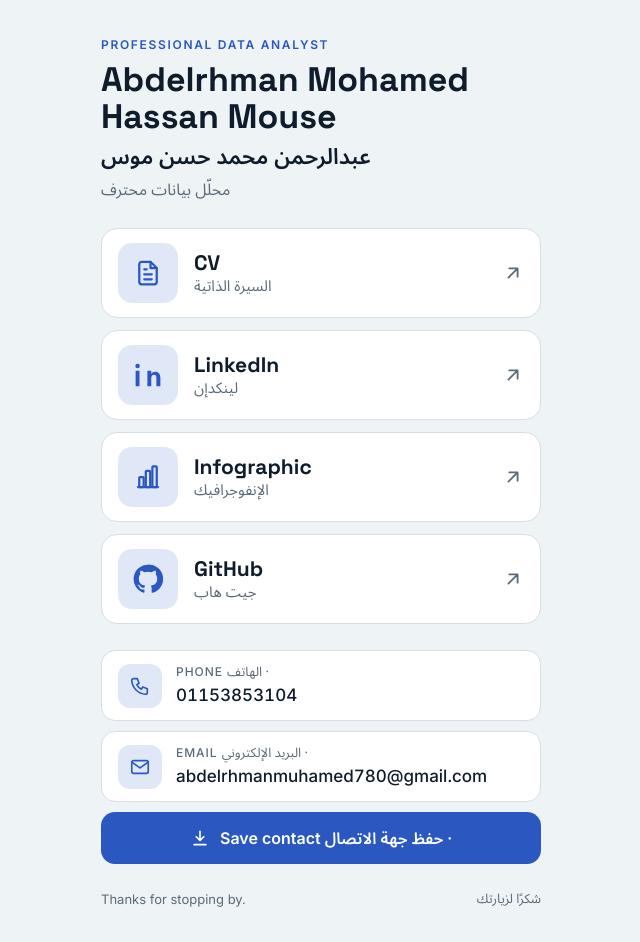
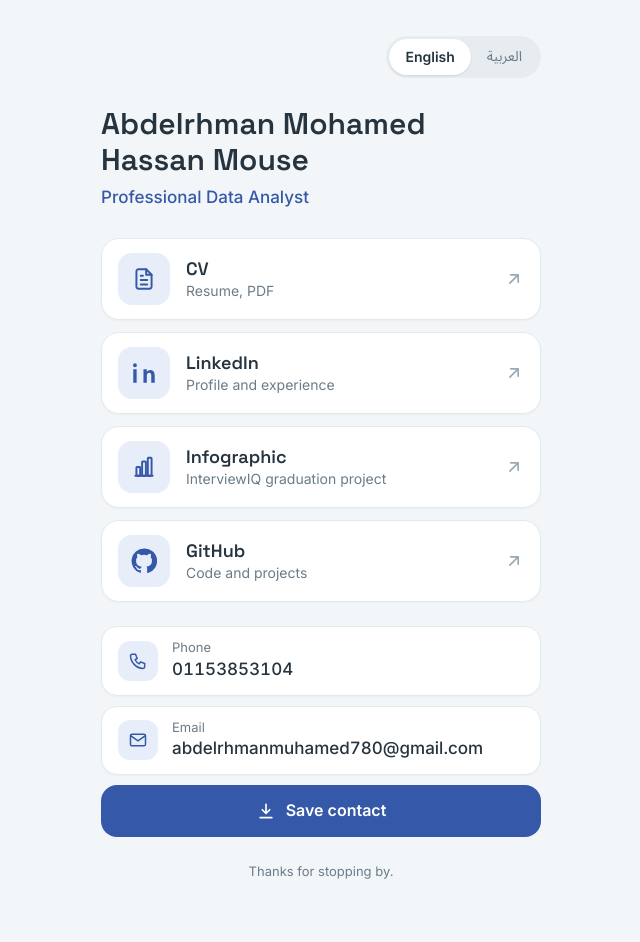
Before and after one commit to abdelrhmanmouse/abdelrhmanmouse.github.io, a plain HTML site: page data-analyst/index.html in a window 1280 px wide. Shown: the whole page, without its empty margins (319-959 px from the left). Drawn offline with Linux system fonts and the light colour scheme.

Commit message:
Update index.html

```diff
--- a/data-analyst/index.html
+++ b/data-analyst/index.html
@@ -1,158 +1,165 @@
 <!doctype html>
-<html lang="en">
+<html lang="en" dir="ltr">
 <head>
 <meta charset="utf-8">
-<meta name="viewport" content="width=device-width, initial-scale=1, viewport-fit=cover">
+<meta name="viewport" content="width=device-width, initial-scale=1">
 <title>Abdelrhman Mohamed Hassan Mouse | Professional Data Analyst</title>
 <meta name="description" content="Abdelrhman Mohamed Hassan Mouse, Professional Data Analyst. CV, LinkedIn, GitHub and contact details.">
 <link rel="preconnect" href="https://fonts.googleapis.com">
-<link rel="preconnect" href="https://fonts.gstatic.com" crossorigin>
-<link rel="stylesheet" href="https://fonts.googleapis.com/css2?family=Inter:wght@400;500;600&family=Noto+Sans+Arabic:wght@400;600&family=Space+Grotesk:wght@500;700&display=swap">
+<link rel="stylesheet" href="https://fonts.googleapis.com/css2?family=Inter:wght@400;500;600&family=Noto+Sans+Arabic:wght@400;500;600&family=Space+Grotesk:wght@500;600&display=swap">
 <style>
-  /* Layout: one centered column built for a phone opened from a QR scan: name, four big links, contact rows, save button */
+  /* Layout: one calm centered column: language switch, name and role, four soft link cards, contact rows, save button. Single light look by choice. */
   :root {
-    --bg: #EEF3F5;
+    --bg: #F3F6F8;
     --surface: #FFFFFF;
-    --ink: #0E1C2B;
-    --muted: #5B6B79;
-    --line: #D5DFE4;
-    --accent: #2A58C0;
+    --ink: #26343F;
+    --muted: #6B7C88;
+    --line: #E3EAEE;
+    --track: #E6ECEF;
+    --accent: #3558A8;
     --accent-ink: #FFFFFF;
-    --tile: #E0E8F8;
+    --tile: #E8EEF9;
     --font-display: "Space Grotesk", "Segoe UI", system-ui, sans-serif;
-    --font-body: "Inter", "Noto Sans Arabic", "Segoe UI", system-ui, sans-serif;
+    --font-body: "Inter", "Segoe UI", system-ui, sans-serif;
     --font-ar: "Noto Sans Arabic", "Segoe UI", Tahoma, system-ui, sans-serif;
     color-scheme: light;
   }
-  @media (prefers-color-scheme: dark) {
-    :root:not([data-theme="light"]) {
-      --bg: #0A131C; --surface: #121F2B; --ink: #E8F0F4; --muted: #8FA2B1; --line: #223444;
-      --accent: #86A9FF; --accent-ink: #0B1B3D; --tile: #172745;
-      color-scheme: dark;
-    }
-  }
-  :root[data-theme="dark"] {
-    --bg: #0A131C; --surface: #121F2B; --ink: #E8F0F4; --muted: #8FA2B1; --line: #223444;
-    --accent: #86A9FF; --accent-ink: #0B1B3D; --tile: #172745;
-    color-scheme: dark;
-  }
-
   * { box-sizing: border-box; }
-  html, body { margin: 0; }
   body {
     background: var(--bg);
     color: var(--ink);
     font-family: var(--font-body);
     font-size: 16px;
-    line-height: 1.5;
-    padding-block: max(36px, env(safe-area-inset-top, 0px)) max(32px, env(safe-area-inset-bottom, 0px));
+    line-height: 1.55;
+    padding-block: 28px 36px;
     padding-left: max(16px, env(safe-area-inset-left, 0px));
     padding-right: max(16px, env(safe-area-inset-right, 0px));
   }
-  [lang="ar"] { font-family: var(--font-ar); }
-  main { max-width: 440px; margin: 0 auto; display: flex; flex-direction: column; gap: 26px; }
+  html[lang="ar"] body, html[lang="ar"] h1, html[lang="ar"] .label { font-family: var(--font-ar); }
 
-  header { display: flex; flex-direction: column; gap: 4px; }
-  .eyebrow { font-size: 12px; letter-spacing: 0.14em; text-transform: uppercase; color: var(--accent); font-weight: 600; }
-  h1 { font-family: var(--font-display); font-size: 34px; line-height: 1.08; font-weight: 700; margin: 4px 0 0; text-wrap: balance; }
-  .name-ar { font-size: 22px; font-weight: 600; margin: 2px 0 0; line-height: 1.5; }
-  .role-ar { color: var(--muted); font-size: 16px; margin: 0; }
+  /* one language visible at a time */
+  .ar { display: none; }
+  html[lang="ar"] .en { display: none; }
+  html[lang="ar"] .ar { display: inline; }
+
+  main { max-width: 440px; margin: 0 auto; display: flex; flex-direction: column; gap: 24px; }
+
+  .lang { align-self: flex-end; display: inline-flex; background: var(--track); border-radius: 999px; padding: 3px; }
+  .lang button {
+    border: 0; background: transparent; color: var(--muted); font: inherit; font-size: 14px;
+    padding: 6px 16px; min-height: 36px; border-radius: 999px; cursor: pointer;
+  }
+  .lang button[lang="ar"] { font-family: var(--font-ar); }
+  .lang button[aria-pressed="true"] { background: var(--surface); color: var(--ink); font-weight: 600; box-shadow: 0 1px 2px rgba(38, 52, 63, 0.12); }
+  .lang button:focus-visible, .link:focus-visible, .row:focus-visible, .save:focus-visible { outline: 3px solid var(--accent); outline-offset: 2px; }
+
+  header { display: flex; flex-direction: column; gap: 6px; padding-block: 4px; }
+  h1 { font-family: var(--font-display); font-size: 30px; line-height: 1.2; font-weight: 600; margin: 0; text-wrap: balance; }
+  .role { color: var(--accent); font-size: 17px; font-weight: 500; margin: 0; }
 
   nav { display: flex; flex-direction: column; gap: 12px; }
-  .link {
-    display: grid; grid-template-columns: 60px minmax(0, 1fr) 22px; align-items: center; gap: 16px;
-    padding: 14px 16px; background: var(--surface); border: 1px solid var(--line); border-radius: 16px;
-    color: inherit; text-decoration: none; min-height: 88px;
-    transition: transform 0.15s ease, border-color 0.15s ease;
+  .card {
+    background: var(--surface); border: 1px solid var(--line); border-radius: 18px;
+    box-shadow: 0 1px 2px rgba(38, 52, 63, 0.04); color: inherit; text-decoration: none;
   }
-  .link:hover { border-color: var(--accent); transform: translateY(-2px); }
-  .link:active { transform: translateY(0); }
-  .link:focus-visible, .row:focus-visible, .save:focus-visible { outline: 3px solid var(--accent); outline-offset: 3px; }
-  .icon { width: 60px; height: 60px; border-radius: 14px; background: var(--tile); color: var(--accent); display: grid; place-items: center; }
-  .icon svg { width: 30px; height: 30px; }
-  .icon.sm { width: 44px; height: 44px; border-radius: 12px; }
-  .icon.sm svg { width: 22px; height: 22px; }
+  .link { display: grid; grid-template-columns: 52px minmax(0, 1fr) 20px; align-items: center; gap: 16px; padding: 14px 16px; min-height: 82px; }
+  .link:hover, .row:hover { border-color: #C3D0EA; }
+  .icon { width: 52px; height: 52px; border-radius: 14px; background: var(--tile); color: var(--accent); display: grid; place-items: center; }
+  .icon svg { width: 26px; height: 26px; }
+  .icon.sm { width: 40px; height: 40px; border-radius: 12px; }
+  .icon.sm svg { width: 20px; height: 20px; }
   .texts { display: flex; flex-direction: column; min-width: 0; }
-  .label { font-family: var(--font-display); font-size: 21px; font-weight: 700; line-height: 1.2; }
-  .label-ar { font-size: 15px; color: var(--muted); text-align: left; line-height: 1.5; }
-  .arrow { width: 22px; height: 22px; color: var(--muted); }
-  .link:hover .arrow { color: var(--accent); }
+  .label { font-family: var(--font-display); font-size: 18px; font-weight: 600; line-height: 1.3; }
+  .hint { font-size: 14px; color: var(--muted); }
+  .arrow { width: 20px; height: 20px; color: #9AA9B3; }
+  html[dir="rtl"] .arrow { transform: scaleX(-1); }
 
   .contact { display: flex; flex-direction: column; gap: 10px; }
-  .row {
-    display: grid; grid-template-columns: 44px minmax(0, 1fr); align-items: center; gap: 14px;
-    padding: 12px 16px; background: var(--surface); border: 1px solid var(--line); border-radius: 14px;
-    color: inherit; text-decoration: none;
-  }
-  .row:hover { border-color: var(--accent); }
-  .row-label { font-size: 12px; letter-spacing: 0.08em; text-transform: uppercase; color: var(--muted); font-weight: 500; }
-  .row-label [lang="ar"] { letter-spacing: 0; text-transform: none; font-size: 13px; }
-  .value { font-size: 17px; font-weight: 500; overflow-wrap: anywhere; font-variant-numeric: tabular-nums; }
+  .row { display: grid; grid-template-columns: 40px minmax(0, 1fr); align-items: center; gap: 14px; padding: 12px 16px; border-radius: 16px; }
+  .row-label { font-size: 13px; color: var(--muted); line-height: 1.3; }
+  .value { font-size: 17px; font-weight: 500; overflow-wrap: anywhere; font-variant-numeric: tabular-nums; unicode-bidi: plaintext; text-align: start; }
+  .value bdi { direction: ltr; }
 
   .save {
     display: flex; align-items: center; justify-content: center; gap: 10px; min-height: 52px;
-    background: var(--accent); color: var(--accent-ink); border-radius: 14px; text-decoration: none;
+    background: var(--accent); color: var(--accent-ink); border-radius: 16px; text-decoration: none;
     font-weight: 600; font-size: 16px; padding: 12px 16px;
   }
   .save svg { width: 20px; height: 20px; flex: none; }
-  .save [lang="ar"] { font-weight: 600; }
+  .save:hover { background: #2D4C95; }
 
-  footer { font-size: 13px; color: var(--muted); display: flex; justify-content: space-between; gap: 12px; flex-wrap: wrap; }
-
-  @media (prefers-reduced-motion: reduce) { .link { transition: none; } .link:hover { transform: none; } }
+  footer { text-align: center; font-size: 13px; color: var(--muted); }
+  @media (prefers-reduced-motion: no-preference) { .card { transition: border-color 0.15s ease; } }
 </style>
 </head>
 <body>
 <main>
+  <div class="lang" role="group" aria-label="Language / اللغة">
+    <button type="button" data-lang="en" lang="en" aria-pressed="true">English</button>
+    <button type="button" data-lang="ar" lang="ar" aria-pressed="false">العربية</button>
+  </div>
+
   <header>
-    <span class="eyebrow">Professional Data Analyst</span>
-    <h1>Abdelrhman Mohamed Hassan Mouse</h1>
-    <p class="name-ar" lang="ar" dir="rtl" style="text-align:left">عبدالرحمن محمد حسن موس</p>
-    <p class="role-ar" lang="ar" dir="rtl" style="text-align:left">محلّل بيانات محترف</p>
+    <h1><span class="en">Abdelrhman Mohamed Hassan Mouse</span><span class="ar">عبدالرحمن محمد حسن موس</span></h1>
+    <p class="role"><span class="en">Professional Data Analyst</span><span class="ar">محلّل بيانات محترف</span></p>
   </header>
 
-  <nav aria-label="Profile links / الروابط">
-    <a class="link" href="cv.pdf" target="_blank" rel="noopener">
+  <nav aria-label="Links">
+    <a class="card link" href="cv.pdf" target="_blank" rel="noopener">
       <span class="icon" aria-hidden="true"><svg viewBox="0 0 24 24" fill="none" stroke="currentColor" stroke-width="1.8" stroke-linecap="round" stroke-linejoin="round"><path d="M14 3H7a2 2 0 0 0-2 2v14a2 2 0 0 0 2 2h10a2 2 0 0 0 2-2V8z"/><path d="M14 3v5h5"/><path d="M9 13h6M9 17h6M9 9h2"/></svg></span>
-      <span class="texts"><span class="label">CV</span><span class="label-ar" lang="ar" dir="rtl">السيرة الذاتية</span></span>
+      <span class="texts"><span class="label"><span class="en">CV</span><span class="ar">السيرة الذاتية</span></span><span class="hint"><span class="en">Resume, PDF</span><span class="ar">ملف PDF</span></span></span>
       <svg class="arrow" viewBox="0 0 24 24" fill="none" stroke="currentColor" stroke-width="2" stroke-linecap="round" stroke-linejoin="round" aria-hidden="true"><path d="M7 17 17 7M8 7h9v9"/></svg>
     </a>
-    <a class="link" href="https://www.linkedin.com/in/abdelrhman-mouse" target="_blank" rel="noopener">
+    <a class="card link" href="https://www.linkedin.com/in/abdelrhman-mouse" target="_blank" rel="noopener">
       <span class="icon" aria-hidden="true"><svg viewBox="0 0 24 24" fill="currentColor"><path d="M5.2 8.6H2.1V21h3.1zM3.65 3a1.8 1.8 0 1 0 0 3.6 1.8 1.8 0 0 0 0-3.6zM21.9 21v-6.8c0-3.3-1.8-4.9-4.1-4.9-1.9 0-2.7 1-3.2 1.8V8.6h-3.1V21h3.1v-6.5c0-1.7.9-2.7 2.2-2.7 1.3 0 1.9.9 1.9 2.6V21z"/></svg></span>
-      <span class="texts"><span class="label">LinkedIn</span><span class="label-ar" lang="ar" dir="rtl">لينكدإن</span></span>
+      <span class="texts"><span class="label"><span class="en">LinkedIn</span><span class="ar">لينكدإن</span></span><span class="hint"><span class="en">Profile and experience</span><span class="ar">الملف المهني والخبرات</span></span></span>
       <svg class="arrow" viewBox="0 0 24 24" fill="none" stroke="currentColor" stroke-width="2" stroke-linecap="round" stroke-linejoin="round" aria-hidden="true"><path d="M7 17 17 7M8 7h9v9"/></svg>
     </a>
-    <a class="link" href="../assets/infographic.jpg" target="_blank" rel="noopener">
+    <a class="card link" href="../assets/infographic.jpg" target="_blank" rel="noopener">
       <span class="icon" aria-hidden="true"><svg viewBox="0 0 24 24" fill="none" stroke="currentColor" stroke-width="1.8" stroke-linecap="round" stroke-linejoin="round"><path d="M4 20h16"/><rect x="5" y="12" width="3.5" height="8" rx="0.6"/><rect x="10.25" y="7" width="3.5" height="13" rx="0.6"/><rect x="15.5" y="3.5" width="3.5" height="16.5" rx="0.6"/></svg></span>
-      <span class="texts"><span class="label">Infographic</span><span class="label-ar" lang="ar" dir="rtl">الإنفوجرافيك</span></span>
+      <span class="texts"><span class="label"><span class="en">Infographic</span><span class="ar">الإنفوجرافيك</span></span><span class="hint"><span class="en">InterviewIQ graduation project</span><span class="ar">مشروع التخرج InterviewIQ</span></span></span>
       <svg class="arrow" viewBox="0 0 24 24" fill="none" stroke="currentColor" stroke-width="2" stroke-linecap="round" stroke-linejoin="round" aria-hidden="true"><path d="M7 17 17 7M8 7h9v9"/></svg>
     </a>
-    <a class="link" href="https://github.com/abdelrhmanmouse" target="_blank" rel="noopener">
+    <a class="card link" href="https://github.com/abdelrhmanmouse" target="_blank" rel="noopener">
       <span class="icon" aria-hidden="true"><svg viewBox="0 0 24 24" fill="currentColor"><path d="M12 .5a11.5 11.5 0 0 0-3.64 22.41c.58.1.79-.25.79-.56v-2c-3.2.7-3.88-1.37-3.88-1.37-.52-1.33-1.28-1.69-1.28-1.69-1.05-.71.08-.7.08-.7 1.15.08 1.76 1.19 1.76 1.19 1.03 1.76 2.7 1.25 3.36.96.1-.75.4-1.25.73-1.54-2.55-.29-5.24-1.28-5.24-5.68 0-1.25.45-2.28 1.18-3.08-.12-.29-.51-1.46.11-3.04 0 0 .97-.31 3.17 1.18a11 11 0 0 1 5.77 0c2.2-1.49 3.17-1.18 3.17-1.18.63 1.58.23 2.75.11 3.04.74.8 1.18 1.83 1.18 3.08 0 4.41-2.69 5.38-5.25 5.67.41.36.78 1.06.78 2.14v3.17c0 .31.21.67.8.56A11.5 11.5 0 0 0 12 .5z"/></svg></span>
-      <span class="texts"><span class="label">GitHub</span><span class="label-ar" lang="ar" dir="rtl">جيت هاب</span></span>
+      <span class="texts"><span class="label"><span class="en">GitHub</span><span class="ar">جيت هاب</span></span><span class="hint"><span class="en">Code and projects</span><span class="ar">الأكواد والمشاريع</span></span></span>
       <svg class="arrow" viewBox="0 0 24 24" fill="none" stroke="currentColor" stroke-width="2" stroke-linecap="round" stroke-linejoin="round" aria-hidden="true"><path d="M7 17 17 7M8 7h9v9"/></svg>
     </a>
   </nav>
 
-  <section class="contact" aria-label="Contact / التواصل">
-    <a class="row" href="tel:+201153853104">
+  <section class="contact" aria-label="Contact">
+    <a class="card row" href="tel:+201153853104">
       <span class="icon sm" aria-hidden="true"><svg viewBox="0 0 24 24" fill="none" stroke="currentColor" stroke-width="1.8" stroke-linecap="round" stroke-linejoin="round"><path d="M5 4h4l2 5-2.5 1.5a11 11 0 0 0 5 5L15 13l5 2v4a2 2 0 0 1-2 2A16 16 0 0 1 3 6a2 2 0 0 1 2-2z"/></svg></span>
-      <span class="texts"><span class="row-label">Phone <span lang="ar" dir="rtl">· الهاتف</span></span><span class="value" dir="ltr">01153853104</span></span>
+      <span class="texts"><span class="row-label"><span class="en">Phone</span><span class="ar">الهاتف</span></span><span class="value"><bdi>01153853104</bdi></span></span>
     </a>
-    <a class="row" href="mailto:abdelrhmanmuhamed780@gmail.com">
+    <a class="card row" href="mailto:abdelrhmanmuhamed780@gmail.com">
       <span class="icon sm" aria-hidden="true"><svg viewBox="0 0 24 24" fill="none" stroke="currentColor" stroke-width="1.8" stroke-linecap="round" stroke-linejoin="round"><rect x="3" y="5" width="18" height="14" rx="2"/><path d="m3.5 7 8.5 6 8.5-6"/></svg></span>
-      <span class="texts"><span class="row-label">Email <span lang="ar" dir="rtl">· البريد الإلكتروني</span></span><span class="value" dir="ltr">abdelrhmanmuhamed780@gmail.com</span></span>
+      <span class="texts"><span class="row-label"><span class="en">Email</span><span class="ar">البريد الإلكتروني</span></span><span class="value"><bdi>abdelrhmanmuhamed780@gmail.com</bdi></span></span>
     </a>
     <a class="save" href="contact.vcf" download>
-      <svg viewBox="0 0 24 24" fill="none" stroke="currentColor" stroke-width="2" stroke-linecap="round" stroke-linejoin="round"><path d="M12 4v11M7.5 10.5 12 15l4.5-4.5M5 20h14"/></svg>
-      <span>Save contact <span lang="ar" dir="rtl">· حفظ جهة الاتصال</span></span>
+      <svg viewBox="0 0 24 24" fill="none" stroke="currentColor" stroke-width="2" stroke-linecap="round" stroke-linejoin="round" aria-hidden="true"><path d="M12 4v11M7.5 10.5 12 15l4.5-4.5M5 20h14"/></svg>
+      <span><span class="en">Save contact</span><span class="ar">حفظ جهة الاتصال</span></span>
     </a>
   </section>
 
-  <footer>
-    <span>Thanks for stopping by.</span>
-    <span lang="ar" dir="rtl">شكرًا لزيارتك</span>
-  </footer>
+  <footer><span class="en">Thanks for stopping by.</span><span class="ar">شكرًا لزيارتك</span></footer>
 </main>
+
+<script>
+  (function () {
+    var root = document.documentElement;
+    var buttons = document.querySelectorAll('.lang button');
+    function setLang(l) {
+      root.lang = l;
+      root.dir = l === 'ar' ? 'rtl' : 'ltr';
+      buttons.forEach(function (b) { b.setAttribute('aria-pressed', b.dataset.lang === l ? 'true' : 'false'); });
+      try { localStorage.setItem('lang', l); } catch (e) {}
+    }
+    var saved = 'en';
+    try { saved = localStorage.getItem('lang') || 'en'; } catch (e) {}
+    setLang(saved === 'ar' ? 'ar' : 'en');
+    buttons.forEach(function (b) { b.addEventListener('click', function () { setLang(b.dataset.lang); }); });
+  })();
+</script>
 </body>
 </html>
```
